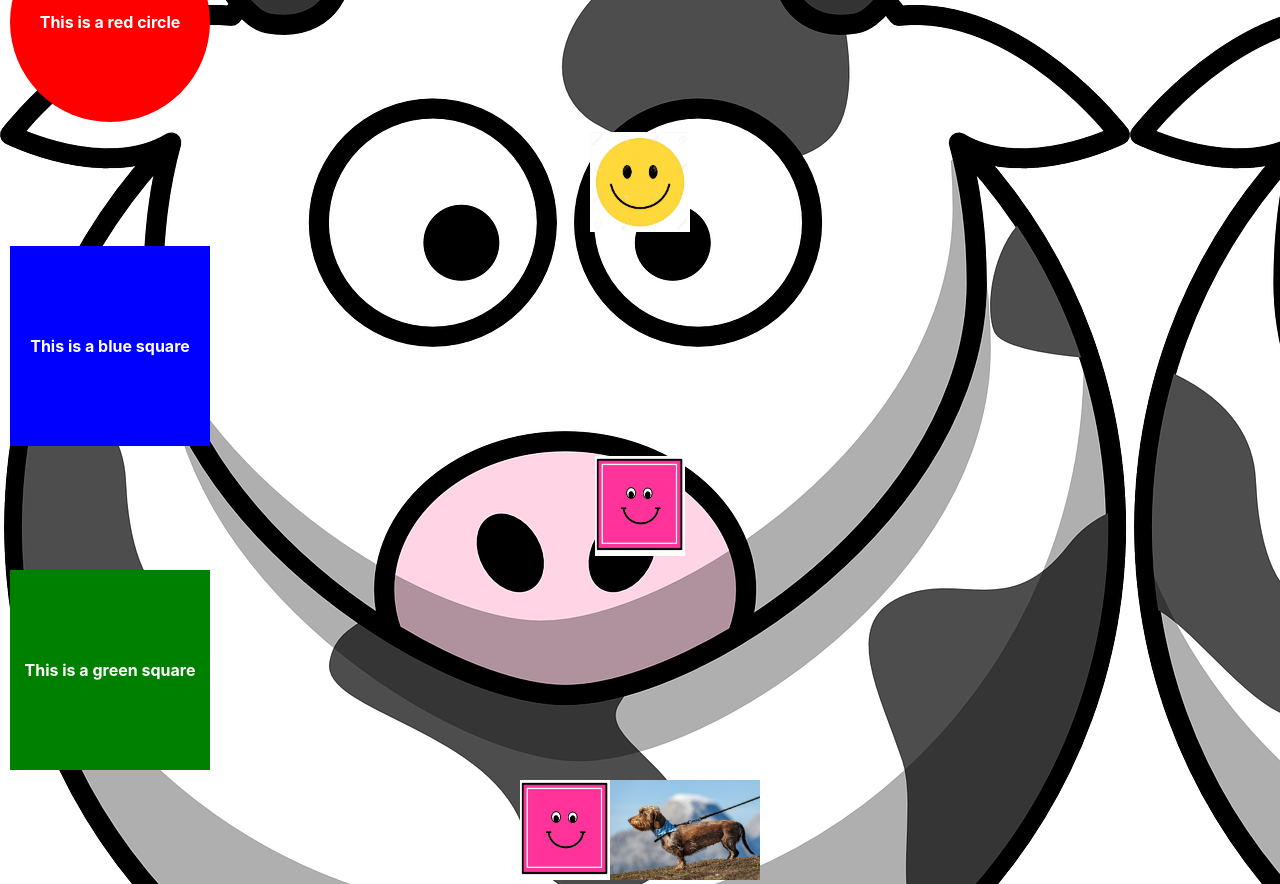
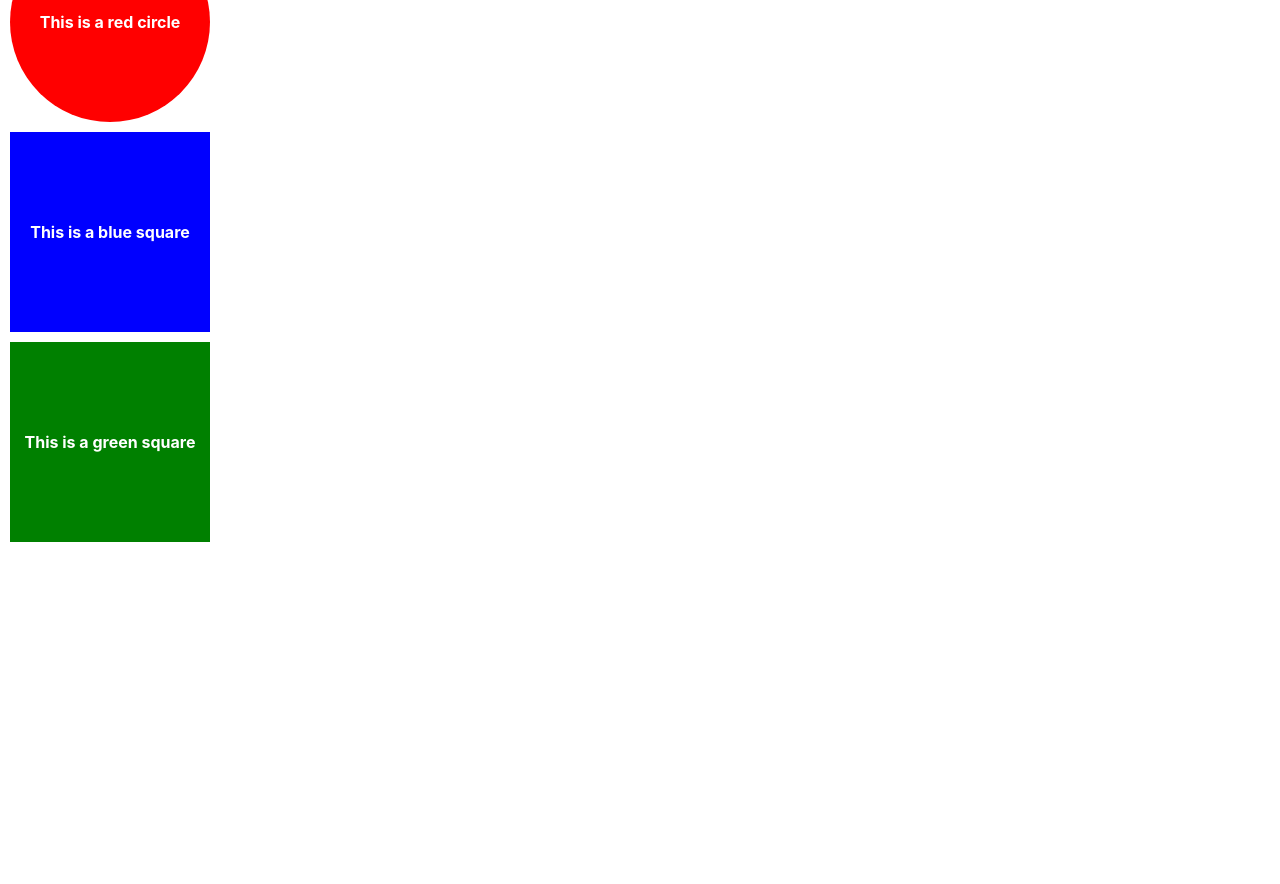
Before and after one commit to alchemy-sept-demos/react-playground, a React (Create React App) app: page / in a window 1280 px wide. Shown: the part 160-1044 px from the top of the page. After the commit the page ends 800 px from the top, so only its background shows below. Built offline with nearby package versions, Linux system fonts and the light colour scheme.

Commit message:
removing images

```diff
--- a/src/App.js
+++ b/src/App.js
@@ -13,7 +13,7 @@ import cow from './cow.png'
 
 function App() {
   return (
-    <div className="App" style={{ backgroundImage: `url(${cow})`, color: 'red' }}>
+    <div className="App">
       <h1>Welcome to My Shapes </h1>
       {/* <Shape type="circle" color="red" />
       <Shape type="square" color="blue" />
@@ -22,7 +22,7 @@ function App() {
         <Shape key={shape.id} type={shape.type} color={shape.color} />
       ))}
       {/* <img height="100" src={cow} alt="cow" /> */}
-      <img height="100" src={`${process.env.PUBLIC_URL}/dog.jpeg`} />
+      {/* <img height="100" src={`${process.env.PUBLIC_URL}/dog.jpeg`} /> */}
     </div>
   )
 }
--- a/src/components/Shape.js
+++ b/src/components/Shape.js
@@ -10,7 +10,7 @@ export default function Shape(props) {
       <div className={classes}>
         This is a {props.color} {props.type}
       </div>
-      <img height="100" src={`${process.env.PUBLIC_URL}/shapes/happy-${props.type}.jpeg`} />
+      {/* <img height="100" src={`${process.env.PUBLIC_URL}/shapes/happy-${props.type}.jpeg`} /> */}
     </>
   )
 }
```
